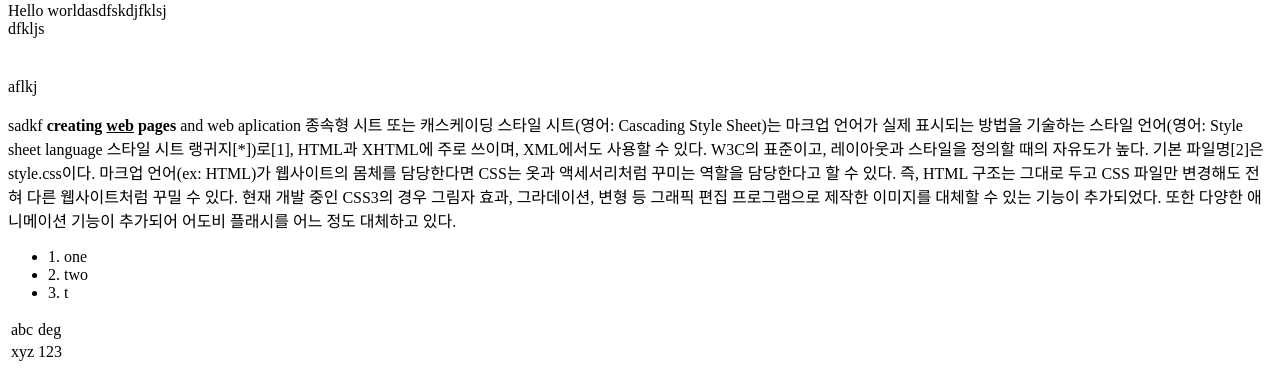
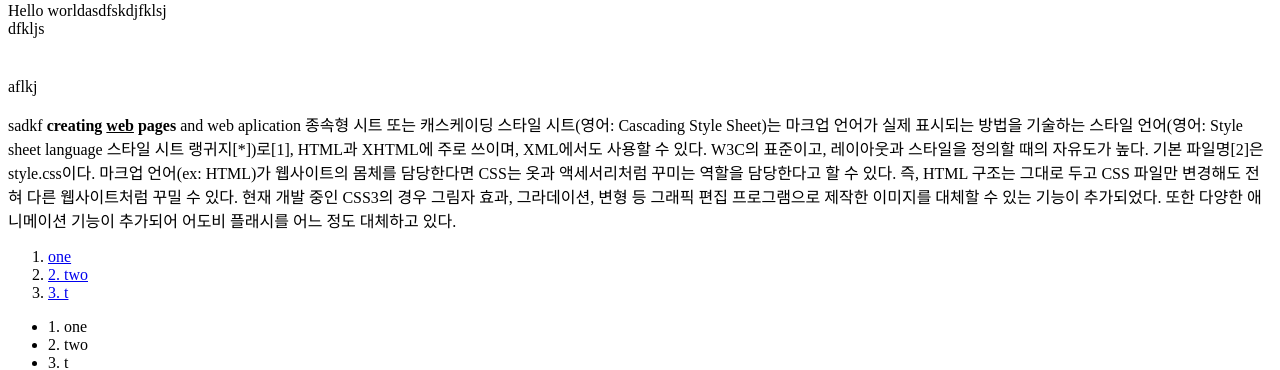
Before and after one commit to silver-steel/my_study, a plain HTML site: page index.html in a window 1280 px wide. Shown: the part 87-457 px from the top of the page. Drawn offline with Linux system fonts and the light colour scheme.

Commit message:
수정함돠

```diff
--- a/index.html
+++ b/index.html
@@ -17,6 +17,14 @@ Hello worldasdfskdjfklsj<br>dfkljs<p style = "margin-top:40px;">aflkj</p>sadkf <
 마크업 언어(ex: HTML)가 웹사이트의 몸체를 담당한다면 CSS는 옷과 액세서리처럼 꾸미는 역할을 담당한다고 할 수 있다. 즉, HTML 구조는 그대로 두고 CSS 파일만 변경해도 전혀 다른 웹사이트처럼 꾸밀 수 있다.
 
 현재 개발 중인 CSS3의 경우 그림자 효과, 그라데이션, 변형 등 그래픽 편집 프로그램으로 제작한 이미지를 대체할 수 있는 기능이 추가되었다. 또한 다양한 애니메이션 기능이 추가되어 어도비 플래시를 어느 정도 대체하고 있다.
+
+
+<ol>
+    <li><a href="2.html">one</a></li>
+    <li><a href="3.html">2. two</a></li>
+    <li><a href="4.html">3. t</a></li>
+</ol>
+
 
 <ul>
     <li>1. one</li>
```
